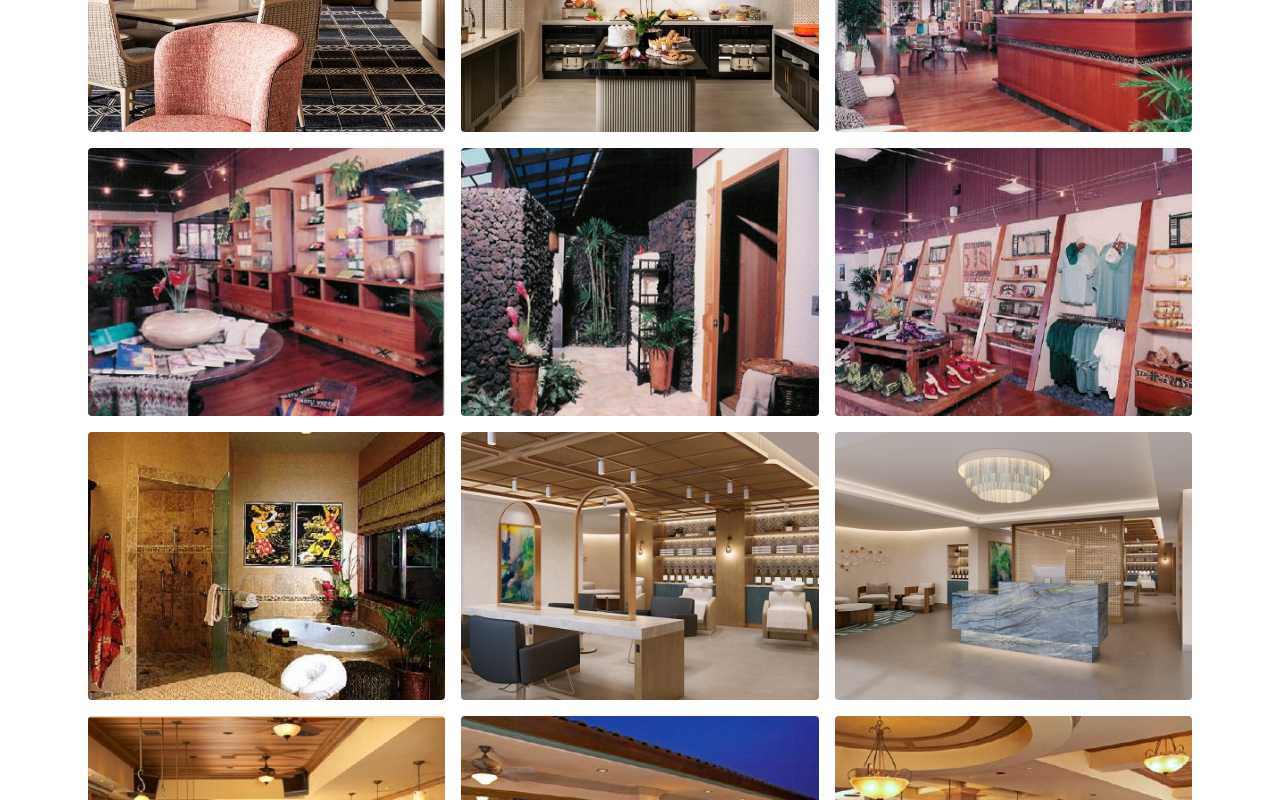
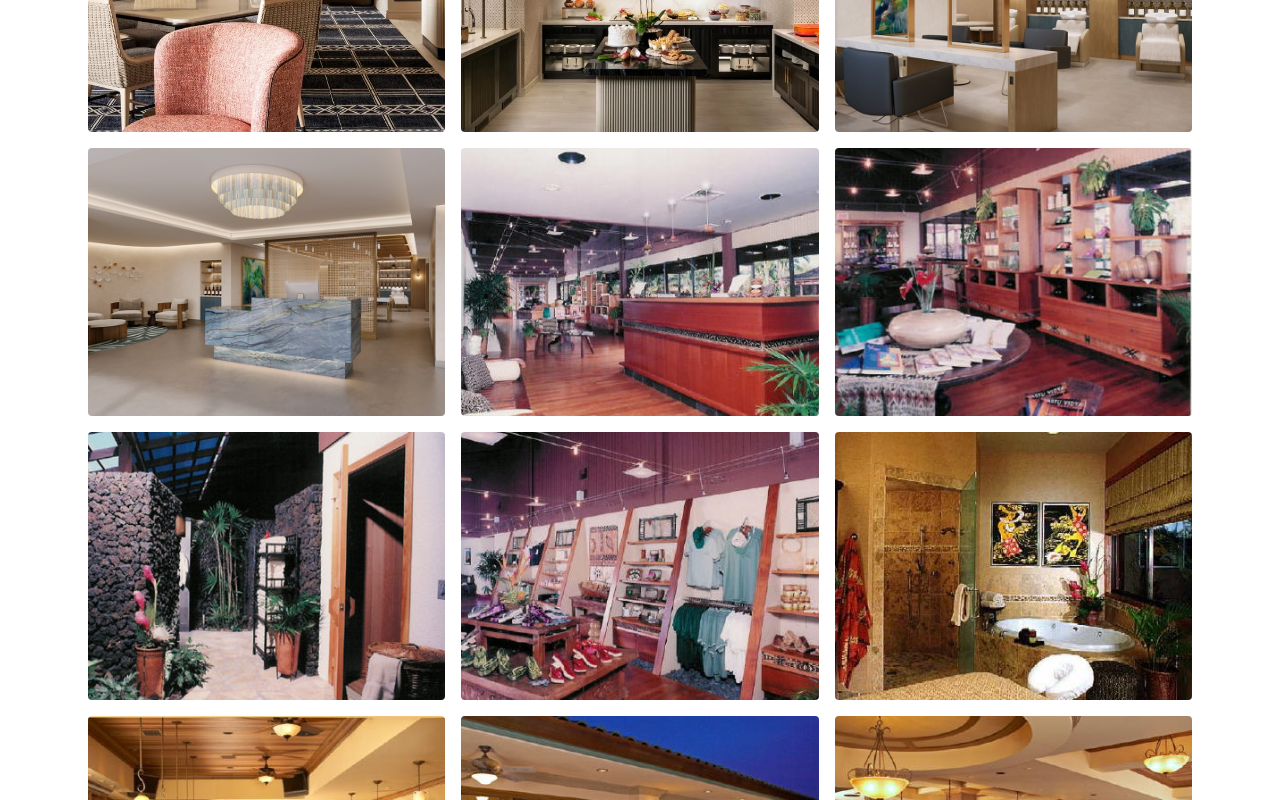
Before and after one commit to ImSpector-in/WhiteSands-Website, a Next.js app: page /gallery in a window 1280 px wide. Shown: the part 3040-3840 px from the top of the page. Built offline with nearby package versions, Linux system fonts and the light colour scheme.

Commit message:
Move salon photos to top of Spa & Wellness section

```diff
--- a/components/gallery/GalleryGrid.tsx
+++ b/components/gallery/GalleryGrid.tsx
@@ -55,6 +55,8 @@
   { src: "/assets/images/new%20pictures/Fairmont%20Orchid%20-%20Gold%20Lounge%20Food%20Display.jpg", alt: "Fairmont Orchid — Gold Lounge Food Display", name: "Fairmont Orchid — Gold Lounge Food Display", category: "hotels", cat: "Hotels & Resorts" },
 
   // ── SPA & WELLNESS ───────────────────────────────────────────────────────
+  { src: "/assets/images/new%20pictures/Salon%20Treatment%20Area.jpg", alt: "Salon Treatment Area", name: "Salon — Treatment Area",  category: "spa", cat: "Spa & Wellness" },
+  { src: "/assets/images/new%20pictures/Salon%20Lobby.jpg",            alt: "Salon Lobby",          name: "Salon — Reception Lobby", category: "spa", cat: "Spa & Wellness" },
   { src: "/assets/images/Mauna%20Lani%20SPA/1%20%281%29.jpg", alt: "Mauna Lani Spa", name: "Mauna Lani Spa", category: "spa", cat: "Spa & Wellness" },
   ...["2","3","4","5"].map((n) => ({
     src:      `/assets/images/Mauna%20Lani%20SPA/${n}.jpg`,
@@ -63,8 +65,6 @@
     category: "spa" as Category,
     cat:      "Spa & Wellness",
   })),
-  { src: "/assets/images/new%20pictures/Salon%20Treatment%20Area.jpg", alt: "Salon Treatment Area", name: "Salon — Treatment Area",  category: "spa", cat: "Spa & Wellness" },
-  { src: "/assets/images/new%20pictures/Salon%20Lobby.jpg",            alt: "Salon Lobby",          name: "Salon — Reception Lobby", category: "spa", cat: "Spa & Wellness" },
 
   // ── RESTAURANTS — existing ───────────────────────────────────────────────
   ...["1","2","3","4","5","6"].map((n) => ({
```
